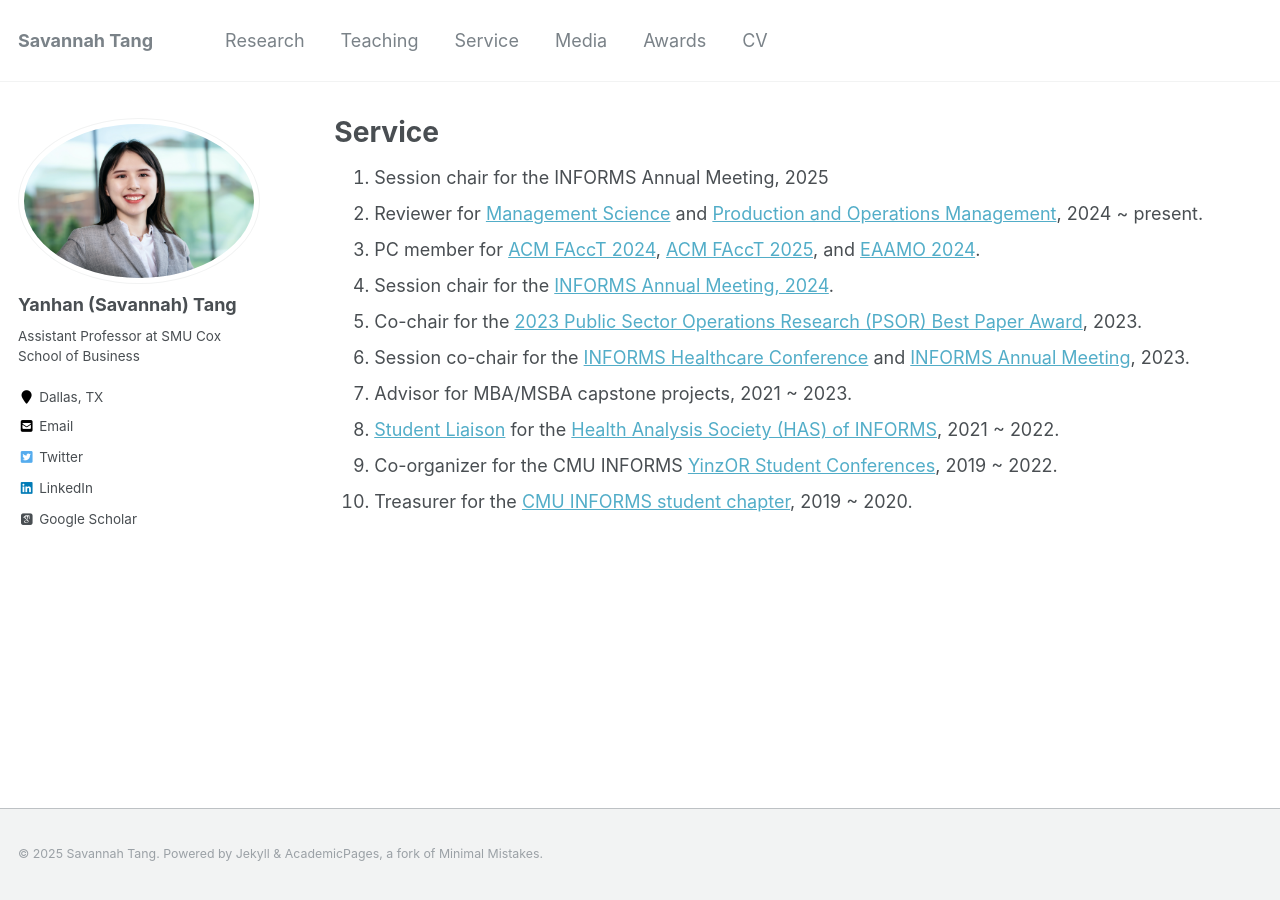
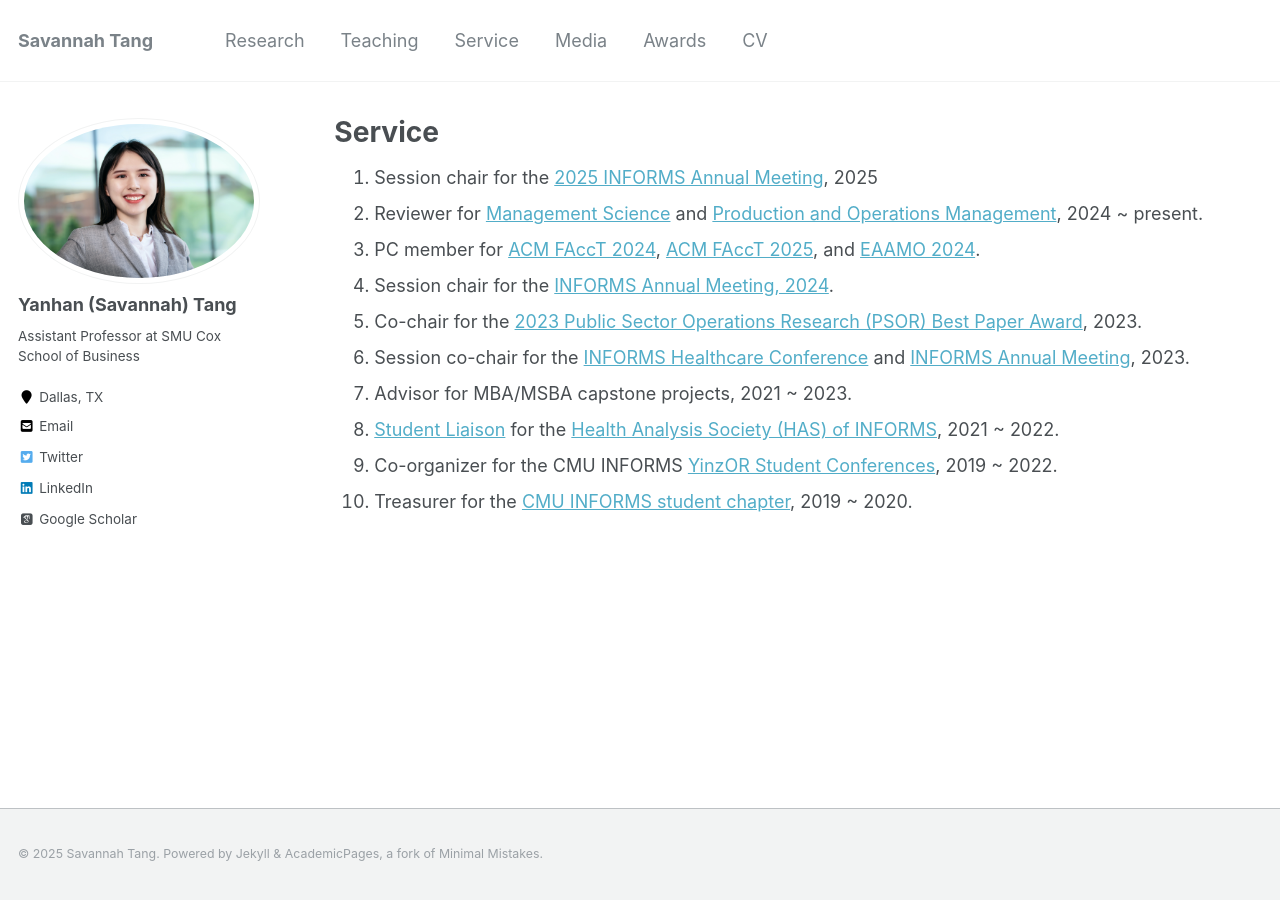
Before and after one commit to savytang/savytang.github.io, a Jekyll site: the page built from _pages/service.md, in a window 1280 px wide. Built offline with Jekyll 4.4.1, drawn with Linux system fonts in a browser that asks for light colours; some web fonts are replaced.

Commit message:
20250413minoredits
Corrected formatting errors

```diff
--- a/_pages/service.md
+++ b/_pages/service.md
@@ -5,7 +5,7 @@ permalink: /service/
 author_profile: true
 ---
 
-1. Session chair for the INFORMS Annual Meeting, 2025
+1. Session chair for the [2025 INFORMS Annual Meeting](https://meetings.informs.org/wordpress/annual/?_gl=1%2A11eazyr%2A_gcl_au%2AMTkxMTgzNzgzMC4xNzQ0NTYzODcx), 2025
 1. Reviewer for [Management Science](https://pubsonline.informs.org/journal/mnsc) and [Production and Operations Management](https://onlinelibrary.wiley.com/journal/19375956), 2024 ~ present.
 1. PC member for [ACM FAccT 2024](https://facctconference.org/2024/), [ACM FAccT 2025](https://facctconference.org/2025/),  and [EAAMO 2024](https://conference.eaamo.org/).
 1. Session chair for the [INFORMS Annual Meeting, 2024](https://meetings.informs.org/wordpress/seattle2024/).
```
Also changed, not shown: _pages/teaching.md (+1 -1 lines).
